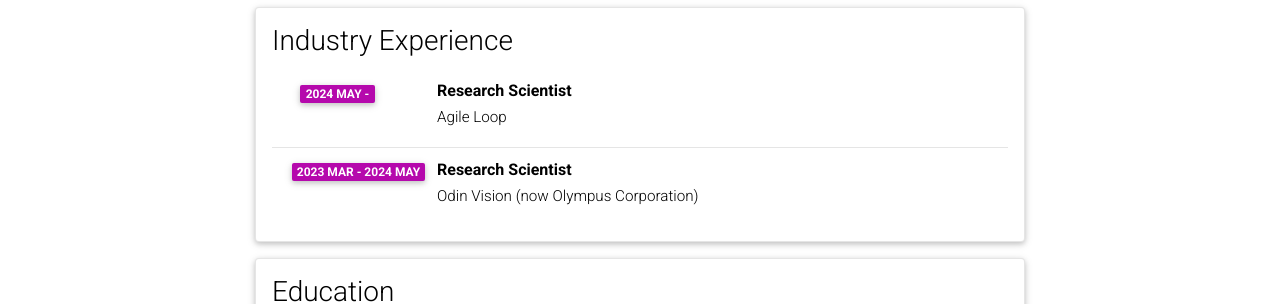
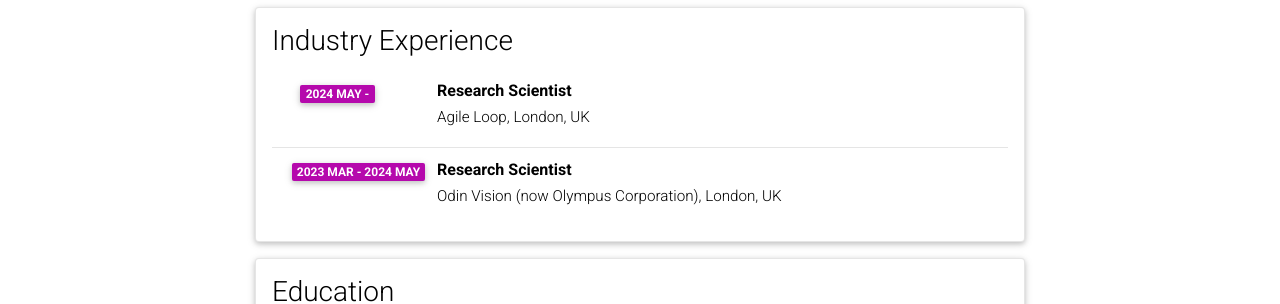
Before and after one commit to moucheng2017/moucheng2017.github.io, a Jekyll site: the page built from _pages/cv.md, in a window 1280 px wide and 900 px high. Shown: the part 354-658 px from the top of the window. Built offline with Jekyll 4.4.1, drawn with Linux system fonts in a browser that asks for light colours; comment, search, counter and statistics services are not loaded; a style sheet for code colours, icons or effects is not loaded.

Commit message:
Update cv.yml

```diff
--- a/_data/cv.yml
+++ b/_data/cv.yml
@@ -10,10 +10,10 @@
   type: time_table
   contents:
     - title: Research Scientist
-      institution: Agile Loop
+      institution: Agile Loop, London, UK
       year: 2024 May -
     - title: Research Scientist
-      institution: Odin Vision (now Olympus Corporation)
+      institution: Odin Vision (now Olympus Corporation), London, UK
       year: 2023 Mar - 2024 May
 
 - title: Education
```
